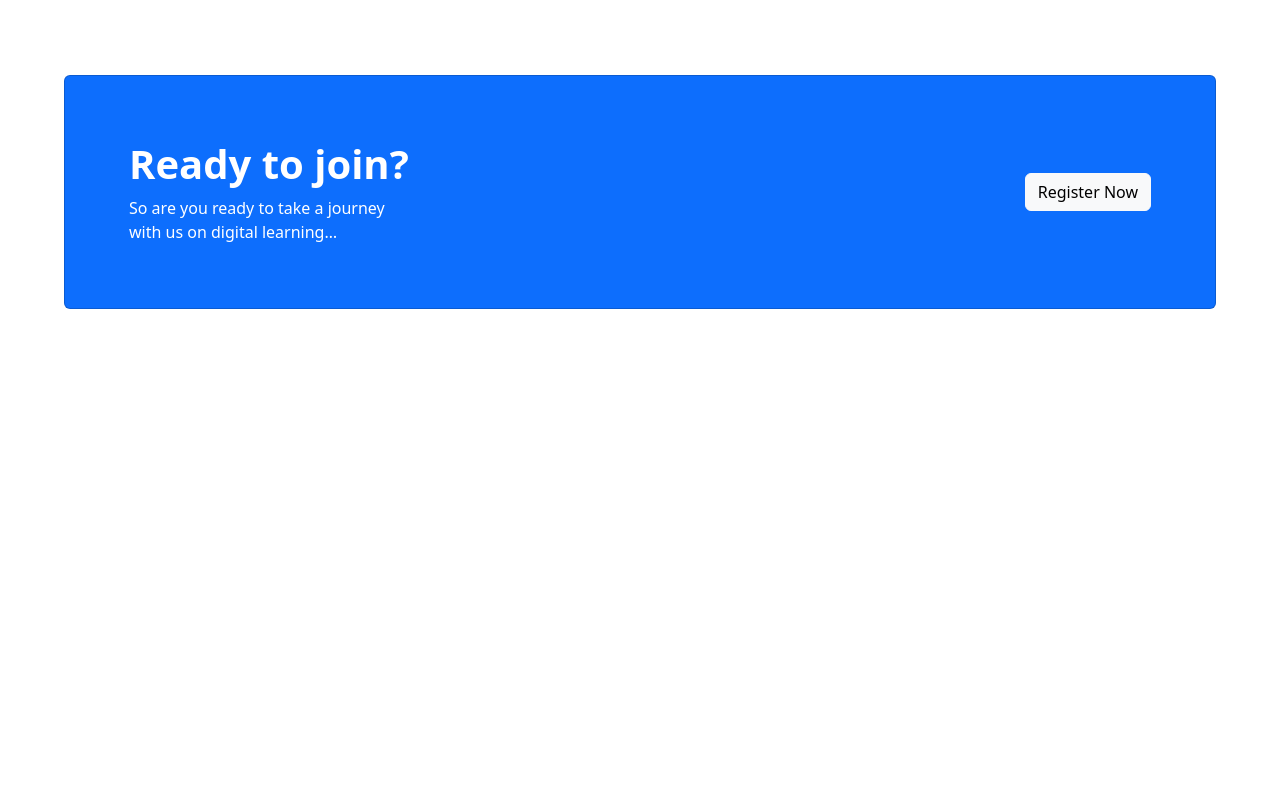
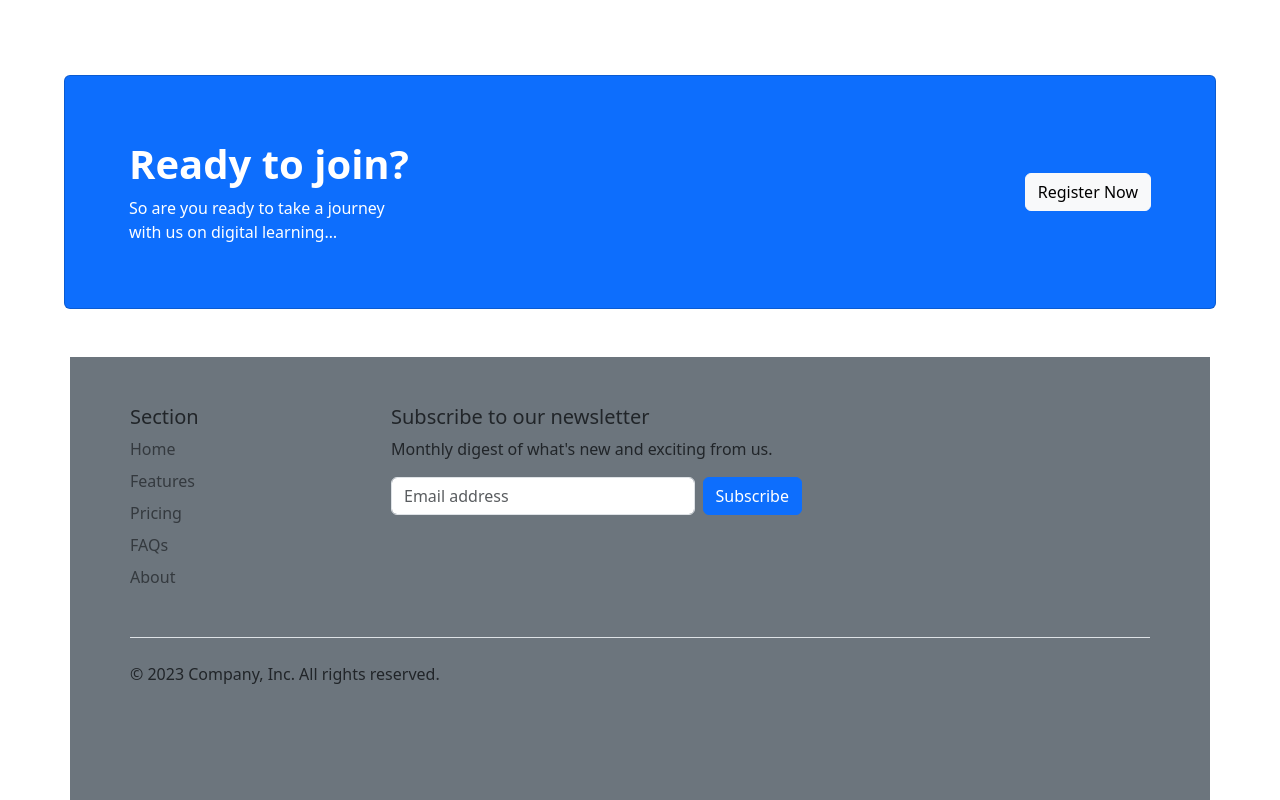
Before and after one commit to Gazi2050/practice-3, a plain HTML site: page index.html in a window 1280 px wide. Shown: the part 2825-3625 px from the top of the page. Before the commit the page ends 3150 px from the top, so only its background shows below. Drawn offline with nearby package versions, Linux system fonts and the light colour scheme.

Commit message:
footer added

```diff
--- a/index.html
+++ b/index.html
@@ -335,7 +335,7 @@
 
         <!-- EXPLOR END -->
         <!-- REGISTER START -->
-        <section class="card text-bg-primary mb-3 EW p-5">
+        <section class="card text-bg-primary mb-5 EW p-5">
             <div class="d-flex justify-content-evenly align-items-center">
                 <div class="card-body">
                     <div>
@@ -353,6 +353,54 @@
         <!-- REGISTER END -->
     </main>
     <!-- MAIN END -->
+    <!-- FOOTER START -->
+
+
+
+
+    <div class="container bg-secondary w-100">
+        <footer class="py-5 px-5">
+            <div class="row">
+                <div class="col-6 col-md-2 mb-3">
+                    <h5>Section</h5>
+                    <ul class="nav flex-column">
+                        <li class="nav-item mb-2"><a href="#" class="nav-link p-0 text-body-secondary">Home</a></li>
+                        <li class="nav-item mb-2"><a href="#" class="nav-link p-0 text-body-secondary">Features</a></li>
+                        <li class="nav-item mb-2"><a href="#" class="nav-link p-0 text-body-secondary">Pricing</a></li>
+                        <li class="nav-item mb-2"><a href="#" class="nav-link p-0 text-body-secondary">FAQs</a></li>
+                        <li class="nav-item mb-2"><a href="#" class="nav-link p-0 text-body-secondary">About</a></li>
+                    </ul>
+                </div>
+                <div class="col-md-5 offset-md-1 mb-3">
+                    <form>
+                        <h5>Subscribe to our newsletter</h5>
+                        <p>Monthly digest of what's new and exciting from us.</p>
+                        <div class="d-flex flex-column flex-sm-row w-100 gap-2">
+                            <label for="newsletter1" class="visually-hidden">Email address</label>
+                            <input id="newsletter1" type="text" class="form-control" placeholder="Email address">
+                            <button class="btn btn-primary" type="button">Subscribe</button>
+                        </div>
+                    </form>
+                </div>
+            </div>
+
+            <div class="d-flex flex-column flex-sm-row justify-content-between py-4 my-4 border-top">
+                <p>&copy; 2023 Company, Inc. All rights reserved.</p>
+                <ul class="list-unstyled d-flex">
+                    <li class="ms-3"><a class="link-body-emphasis" href="#"><svg class="bi" width="24" height="24">
+                                <use xlink:href="#twitter" />
+                            </svg></a></li>
+                    <li class="ms-3"><a class="link-body-emphasis" href="#"><svg class="bi" width="24" height="24">
+                                <use xlink:href="#instagram" />
+                            </svg></a></li>
+                    <li class="ms-3"><a class="link-body-emphasis" href="#"><svg class="bi" width="24" height="24">
+                                <use xlink:href="#facebook" />
+                            </svg></a></li>
+                </ul>
+            </div>
+        </footer>
+    </div>
+    <!-- FOOTER END -->
     <script src="https://cdn.jsdelivr.net/npm/bootstrap@5.3.0/dist/js/bootstrap.bundle.min.js"
         integrity="sha384-geWF76RCwLtnZ8qwWowPQNguL3RmwHVBC9FhGdlKrxdiJJigb/j/68SIy3Te4Bkz"
         crossorigin="anonymous"></script>
```
